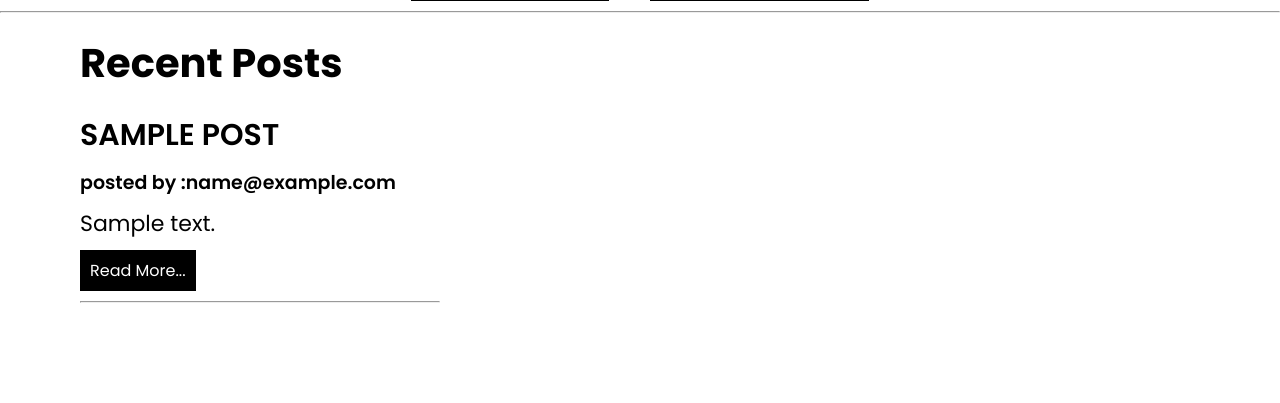
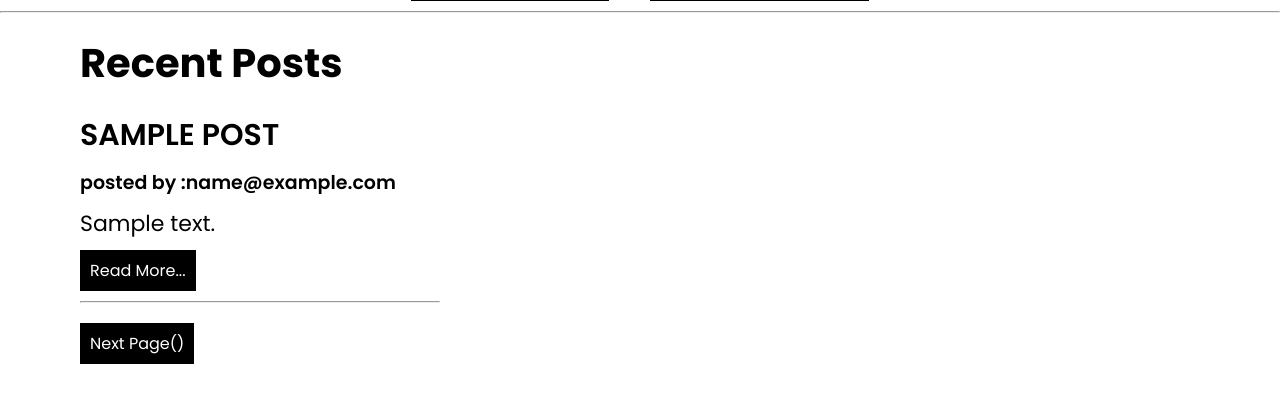
Before and after one commit to MinKhantKyawSwar/Blog-with-node-express-mongoose, a Node server app: page / in a window 1280 px wide. Shown: the part 304-707 px from the top of the page. Run offline with Node 20, Linux system fonts and the light colour scheme; tables that the repository leaves empty hold one stand-in row (values such as "Sample post"); some libraries are stand-ins or nearby versions.

Commit message:
pagination

```diff
--- a/controllers/error.js
+++ b/controllers/error.js
@@ -3,7 +3,6 @@
 };
 
 exports.get500Page = (err, req, res, next) => {
-  console.log(err.message);
   res.status(500).render("error/500", {
     title: "Something went wrong.",
     message: err.message,
--- a/controllers/post.js
+++ b/controllers/post.js
@@ -7,6 +7,8 @@
 const exPath = require("path");
 
 const fileDelete = require("../utils/fileDelete");
+
+const POST_PER_PAGE = 3;
 
 exports.createPost = (req, res, next) => {
   const { title, description } = req.body;
@@ -61,19 +63,59 @@
 };
 
 exports.renderHomePage = (req, res, next) => {
+  const pageNumber = +req.query.page || 1;
+  let totalPostNumber;
+  // total => 6 , 12
+  // per page => 3
+  // next page => -3 + 3
+
+  //page 1 => 1 - 1 = 1
+  //post per page => 3 * 0 = 0 <- skip post
+
+  //page 2 => 2 - 1 = 1
+  //post per page => 3 * 1 = 3  <- skip post
+
+  //total post => **6 posts
+
+  //page 3 => 3 - 1 = 2
+  //post per page => 3 * 2 = **6 <- skip post
+
+  //total post => **9 posts
+
+  //page 4 => 4 - 1 = 3
+  //post per page => 3 * 3 = **9 <- skip post
   Post.find()
+    .countDocuments()
+    .then((totalPostCount) => {
+      totalPostNumber = totalPostCount;
+      return Post.find()
         .select("title description")
         .populate("userId", "email")
-    .sort({ title: 1 })
+        .skip((pageNumber - 1) * POST_PER_PAGE)
+        .limit(POST_PER_PAGE)
+        .sort({ createdAt: -1 });
+    })
+
     .then((posts) => {
-      // console.log(posts);
+      if (posts.length > 0) {
         res.render("home", {
           title: "Homepage",
           postsArr: posts,
           currentUserEmail: req.session.userInfo
             ? req.session.userInfo.email
             : "",
+          currentPage: pageNumber,
+          hasNextPage: POST_PER_PAGE * pageNumber < totalPostNumber,
+          hasPreviousPage: pageNumber > 1,
+          nextPage: pageNumber + 1,
+          previousPage: pageNumber - 1,
         });
+      } else {
+        res.status(500).render("error/500", {
+          title: "Something went wrong.",
+          message: "No post in this page query.",
+        });
+      }
     })
     .catch((err) => {
       console.log(err);
--- a/public/css/styles.css
+++ b/public/css/styles.css
@@ -96,6 +96,13 @@
   font-weight: 500;
 }
 
+.paginate {
+  display: flex;
+  align-items: center;
+  justify-content: space-between;
+  padding: 10px 80px 10px 80px;
+}
+
 .four {
   text-align: center;
 }
--- a/views/home.ejs
+++ b/views/home.ejs
@@ -49,4 +49,13 @@
   </div>
   <% } %>
 </div>
+<div class="paginate">
+  <% if(!hasNextPage && currentPage === 1) {%>
+  <a href="/?page=2">Next Page(<% nextPage %>)</a>
+  <%}%> <%if(hasPreviousPage){%>
+  <a href="/?page=<%= previousPage %>">Previous Page(<%= previousPage %>)</a>
+  <%}%> <%if(hasNextPage){%>
+  <a href="/?page=<%= nextPage %>">Next Page(<%= nextPage %>)</a>
+  <%}%>
+</div>
 <%- include("./includes/foot") %>
```
Also changed, not shown: 7 other files. Lines whose indentation alone changed are shown as unchanged.
